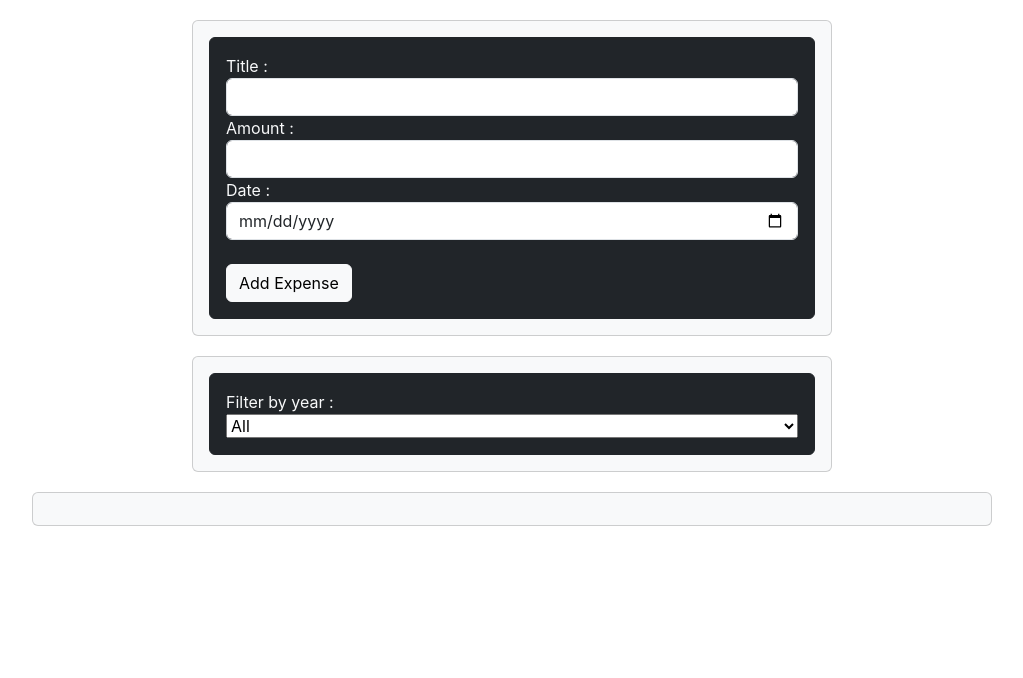
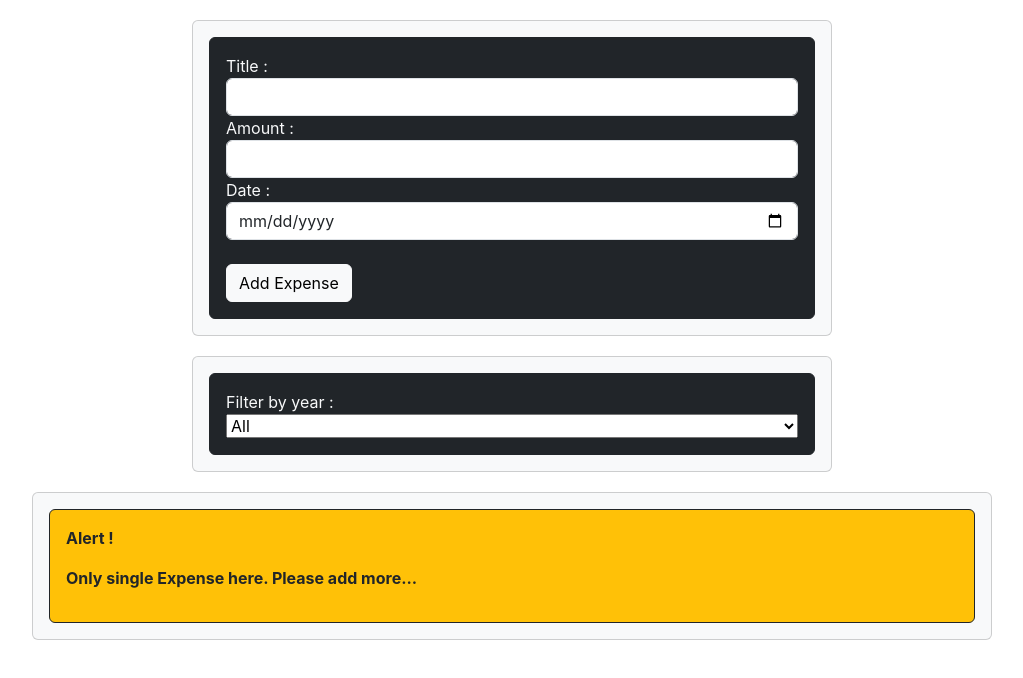
Before and after one commit to harisaini778/my-react-app, a React (Create React App) app: page / in a window 1280 px wide. Shown: the top 678 px of the page, without its empty margins (128-1151 px from the left). Built offline with nearby package versions, Linux system fonts and the light colour scheme.

Commit message:
Added a new component named ConditionalExpenseList.js,it will help to add a message to the ui when the filtered by year expense is applied

```diff
--- a/src/App.js
+++ b/src/App.js
@@ -1,5 +1,7 @@
+//import CardElements from './components/CardElements';
+import ConditionalExpenseList from './components/ConditionalExpenseList';
 import ExpenseFilter from './components/ExpenseFilter';
-import ExpenseItems from './components/ExpenseItems';
+//import ExpenseItems from './components/ExpenseItems';
 import NewExpense from './components/NewExpense/NewExpense';
 import React, { useState } from "react";
 
@@ -44,7 +46,12 @@ const App = () => {
   }
 
   const filteredExpenses = LocationOfExpenditure.filter((expense) => {
-    return expense.date.getFullYear().toString() === filteredYear;
+    if (filteredYear === " ") {
+      return true;
+    }
+    else {
+      return expense.date.getFullYear().toString() === filteredYear;
+    }
   });
 
   return (
@@ -52,7 +59,7 @@ const App = () => {
       <NewExpense onAddExpense={addExpenseHandeler} />
       <ExpenseFilter selectedYear={filteredYear}
         onFilterChange={ handleFilterChange} />
-      <ExpenseItems locations={filteredExpenses}/>
+      <ConditionalExpenseList locations={ filteredExpenses } />
       </div>
   );
 }
--- /dev/null
+++ b/src/components/ConditionalExpenseList.js
@@ -0,0 +1,17 @@
+import React from "react";
+import ExpenseItems from "./ExpenseItems";
+import CardElements from "./CardElements";
+
+ const ConditionalExpenseList = (props) => {
+    if (props.locations.length === 0) {
+      let displayMessage = <CardElements><div className='border border-dark card card-body bg-warning text-dark'>
+        <p><strong> Alert ! </strong></p>
+        <p><strong> Only single Expense here. Please add more...</strong></p>
+      </div></CardElements>;
+      return displayMessage;
+    }
+    else {
+      return <ExpenseItems locations={props.locations} />;
+    }
+}
+export default ConditionalExpenseList;
```
